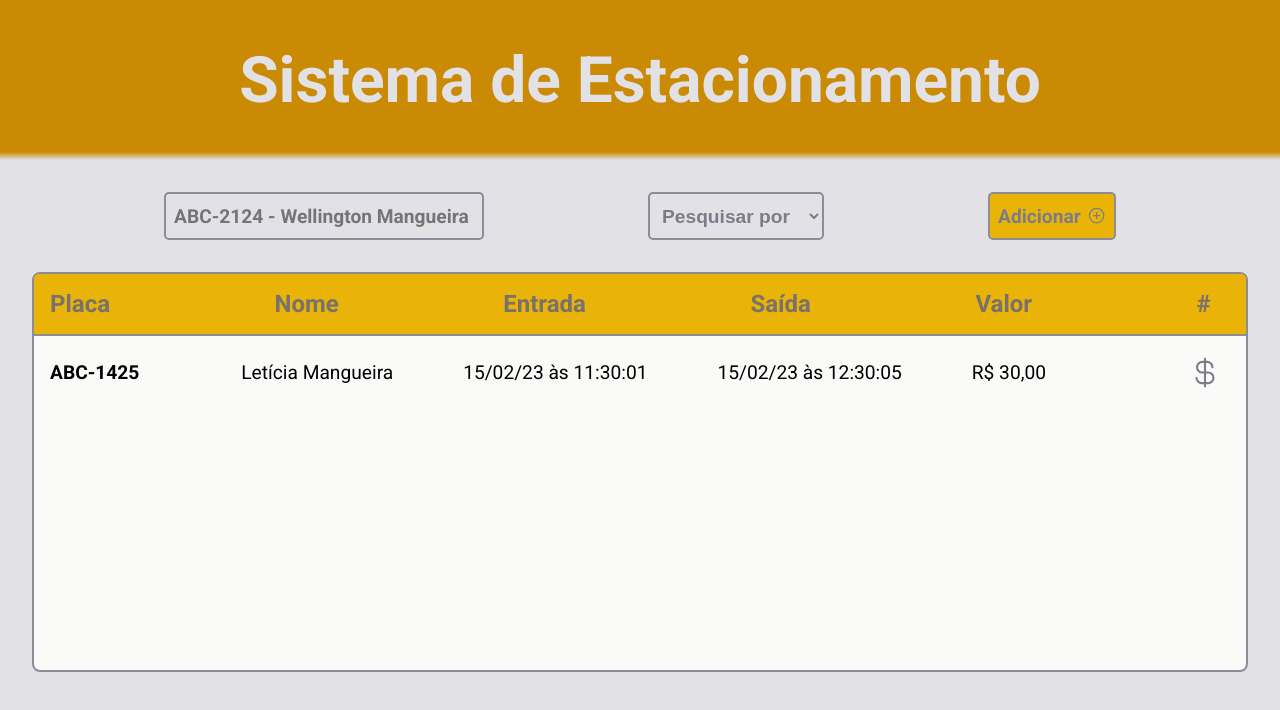
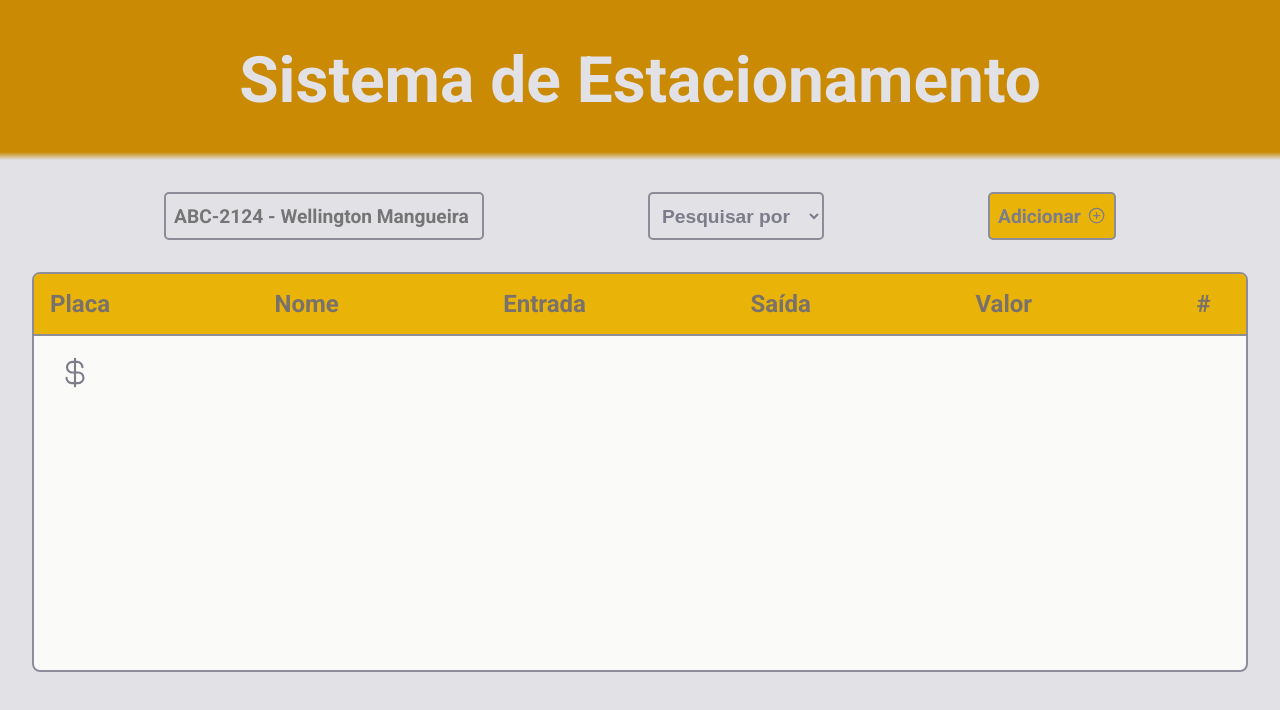
Before and after one commit to leticea/parking-system-react, a React (Vite) app: page / in a window 1280 px wide. Shown: the top 710 px of the page. Built offline with nearby package versions, Linux system fonts and the light colour scheme.

Commit message:
criando componente para a lista de veiculos

```diff
--- a/src/components/HomeContainer.tsx
+++ b/src/components/HomeContainer.tsx
@@ -1,10 +1,12 @@
 import { ChangeEvent, FormEvent, useState } from "react";
+import { v4 as uuidv4} from "uuid";
+
+import { RegisteredVehicle } from "./RegisteredVehicle";
+
 import { CurrencyDollar, PlusCircle } from "phosphor-react";
 import styles from "./HomeContainer.module.css";
-import { v4 as uuidv4} from "uuid";
-import { RegisteredVehicles } from "./RegisteredVehicles";
 
-interface VehicleProps {
+export interface VehiclesProps {
   id: string;
   plate: string;
   name: string;
@@ -37,13 +39,28 @@ let registeredVehicles = [
 ]
 
 export function HomeContainer() {
-  const [vehicles, setVehicles] = useState<VehicleProps[]>(registeredVehicles);
+  const [vehicles, setVehicles] = useState<VehiclesProps[]>(registeredVehicles);
   const [newVehicle, setNewVehicle] = useState("");
 
   function handleInsertNewVehicle(event: FormEvent) {
     event.preventDefault();
 
-    const vehicleData = newVehicle.split('-');
+    setVehicles(vehicles);
+
+    const newVehicles = [
+      ...vehicles,
+      {
+        id: uuidv4(),
+        plate: newVehicle,
+        name: newVehicle,
+        entrance: Date,
+        exit: Date
+      }
+    ]
+
+    setVehicles(newVehicles);
+    setNewVehicle("");
+    //const vehicleData = newVehicle.split('-');
 
     console.log(registeredVehicles);
   }
@@ -84,24 +101,22 @@ export function HomeContainer() {
           <span>Valor</span>
           <p className={styles.ref}>#</p>
         </header>
+
         <div className={styles.infoContainer}>
-          <strong>ABC-1425</strong>
-          <p>Letícia Mangueira</p>
-          <time title="15 de fevereiro de 2023" dateTime="2023-02-15 11:30:02">
-            15/02/23 às 11:30:01
-          </time>
-          <time title="15 de fevereiro de 2023" dateTime="2023-02-15 12:30:01">
-            15/02/23 às 12:30:05
-          </time>
-          <span>R$ 30,00</span>
+          {vehicles.map(vehicle => {
+            return (
+              <RegisteredVehicle
+                key={vehicle.id}
+                vehicle={vehicle}
+               />
+            )
+          })}
           <button type="submit" title="Pagar">
             <CurrencyDollar size={35} />
           </button>
         </div>
+
       </div>
     </div>
   );
 }
-function uuid() {
-  throw new Error("Function not implemented.");
-}
--- /dev/null
+++ b/src/components/RegisteredVehicle.tsx
@@ -0,0 +1,7 @@
+import { VehiclesProps } from "./HomeContainer";
+
+interface VehicleProps {
+  vehicle: VehiclesProps;
+}
+
+export function RegisteredVehicle({ vehicle }: VehicleProps) {}
--- a/src/components/RegisteredVehicles.tsx
+++ /dev/null
@@ -1,3 +0,0 @@
-export function RegisteredVehicles() {
-
-}
```
